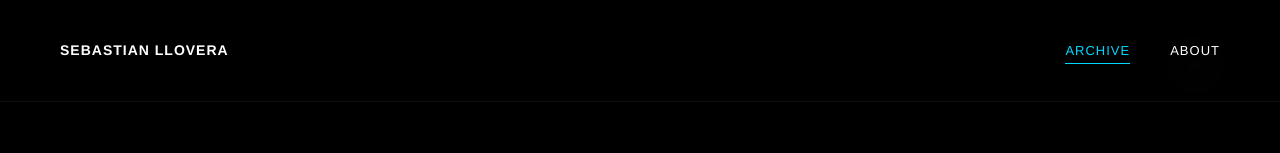
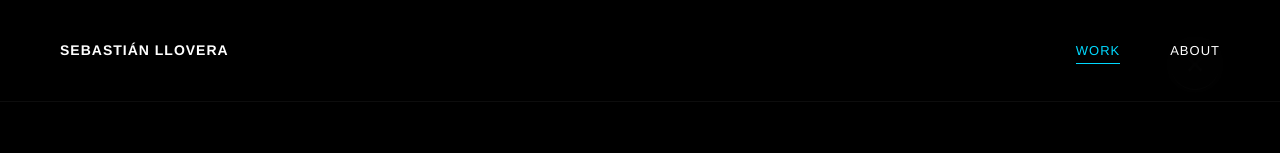
Before and after one commit to wuweillove/sebastian-llovera-website, a Next.js app: page /work in a window 1280 px wide. Shown: the top 153 px of the page. Built offline with nearby package versions, Linux system fonts and the light colour scheme.

Commit message:
Fix: Update header with full name display and improved animations

```diff
--- a/components/layout/Header.tsx
+++ b/components/layout/Header.tsx
@@ -28,24 +28,32 @@ export function Header() {
       }}
     >
       <nav className="px-[60px] py-[40px] md:px-[60px] md:py-[40px] max-[768px]:px-[30px] max-[768px]:py-[30px] flex items-center justify-between">
-        {/* Logo */}
+        {/* Logo - Fixed to show full name */}
         <Link href="/">
           <motion.div
             whileHover={{ opacity: 0.7 }}
-            className="uppercase text-[14px] font-semibold tracking-[1px] text-white"
+            className="uppercase text-[14px] font-semibold tracking-[1px] text-white whitespace-nowrap"
+            style={{
+              minWidth: 'fit-content',
+              overflow: 'visible',
+            }}
           >
-            Sebastian Llovera
+            Sebastián Llovera
           </motion.div>
         </Link>
 
-        {/* Navigation Links */}
-        <div className="flex items-center gap-[40px]">
-          {[{ name: 'ARCHIVE', href: '/work' }, { name: 'ABOUT', href: '/about' }].map(item => (
+        {/* Navigation Links - Removed "logbook" label, adjusted spacing */}
+        <div className="flex items-center gap-[50px] max-[768px]:gap-[30px]">
+          {[{ name: 'WORK', href: '/work' }, { name: 'ABOUT', href: '/about' }].map(item => (
             <Link key={item.name} href={item.href}>
               <motion.div
                 className="relative text-[13px] font-medium uppercase tracking-[1px] transition-colors duration-300"
                 style={{ color: pathname === item.href ? '#00D9FF' : '#FFFFFF' }}
-                whileHover={{ color: '#00D9FF' }}
+                whileHover={{
+                  color: '#00D9FF',
+                  y: -2
+                }}
+                transition={{ duration: 0.2 }}
               >
                 {item.name}
                 {pathname === item.href && (
```
